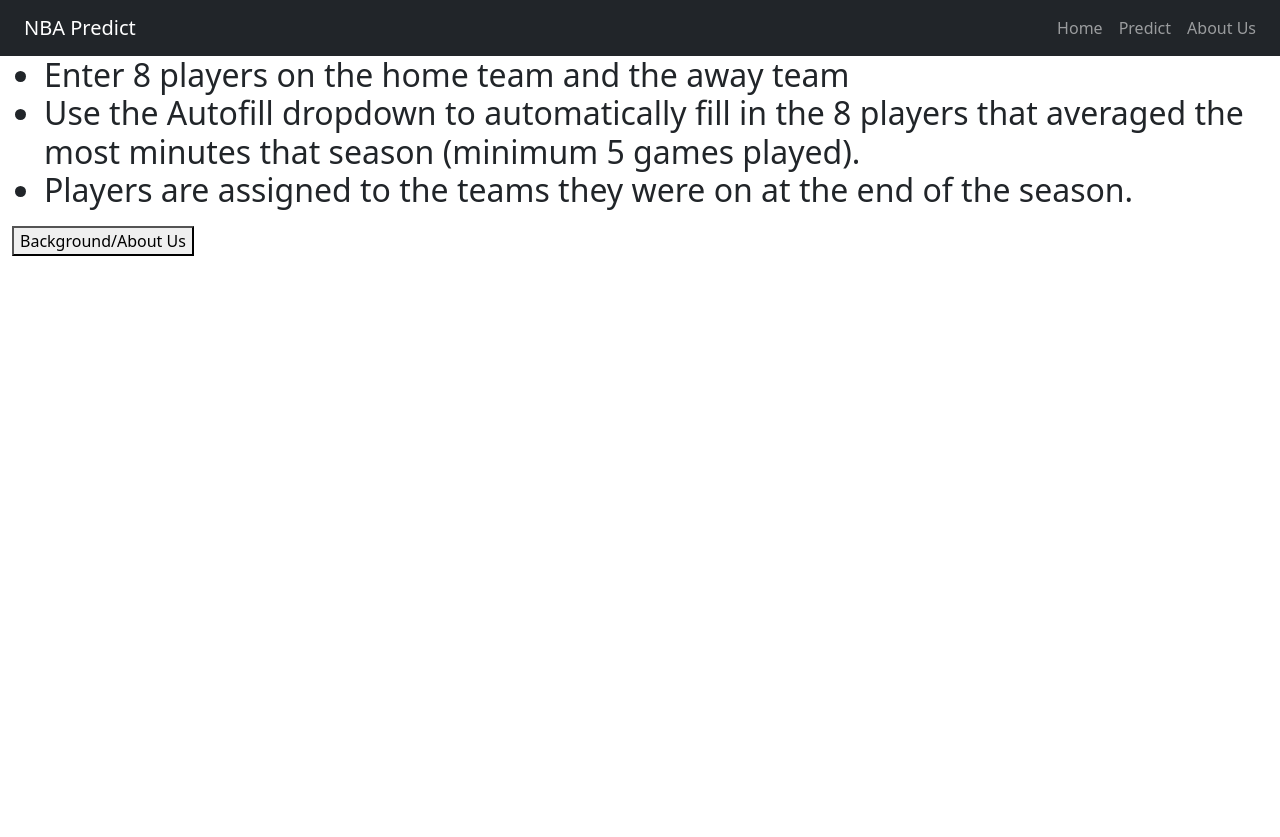
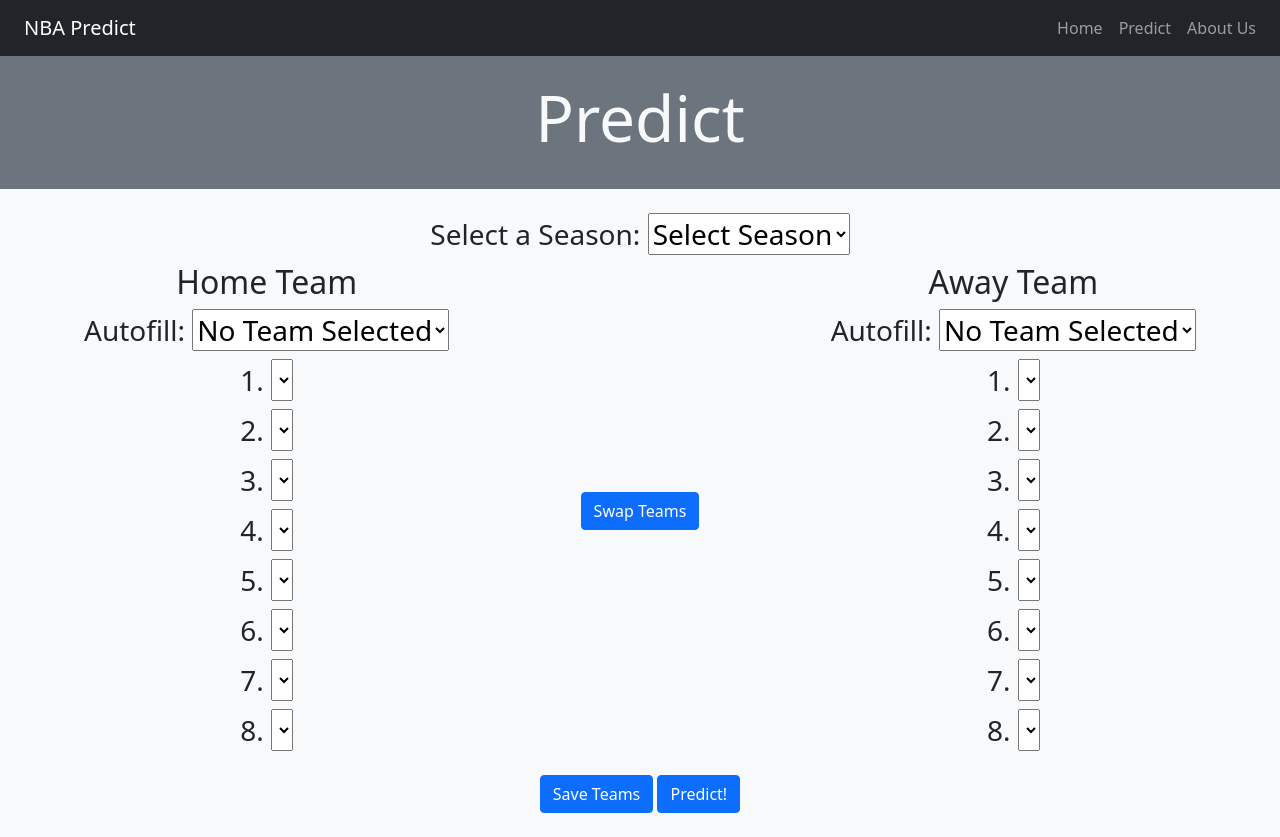
Before and after one commit to ljb135/nba-project-2, a Flask app: template templates/formBS.html in a window 1280 px wide. Before the commit the page ends 256 px from the top, so only its background shows below. Run offline with Flask 2, Linux system fonts and the light colour scheme; the template is opened without the code that fills it: values that come from a table or form of the project are taken from there, others are empty; parts of the project's set-up code (start-up, migrations or seed data) failed here and were passed over; some libraries are stand-ins or nearby versions.

Commit message:
Created basic form page with no validation functionality or style

```diff
--- a/forms.py
+++ b/forms.py
@@ -10,14 +10,12 @@ class PlayerForm(Form):
 
 # User entry form for entering players on home/away teams
 class PlayerSelectionForm(FlaskForm):
-    year_options = [("Select", "Select")]
+    year_options = [("Select", "Select Season")]
     for i in range(2015, 2020):
         year_options.append((str(i), f"{i}-{i + 1}"))
 
-    season = SelectField('Season', validators=[InputRequired()], choices=year_options)
-    home_team = SelectField('Home_Team', choices=["Select"])
-    away_team = SelectField('Away_Team', choices=["Select"])
+    season = SelectField('Season', validators=[InputRequired()], choices=year_options, default=2020)
+    home_team = SelectField('Home_Team', choices=["No Team Selected"])
+    away_team = SelectField('Away_Team', choices=["No Team Selected"])
     home_players = FieldList(FormField(PlayerForm), min_entries=8, max_entries=8)
     away_players = FieldList(FormField(PlayerForm), min_entries=8, max_entries=8)
-
-    submit = SubmitField('Predict!')
--- a/templates/formBS.html
+++ b/templates/formBS.html
@@ -1,14 +1,50 @@
 {%  extends "layoutBS.html" %}
 
 {% block content %}
-<div class="container-fluid">
-    <ul>
-        <h2>
-            <li>Enter 8 players on the home team and the away team</li>
-            <li>Use the Autofill dropdown to automatically fill in the 8 players that averaged the most minutes that season (minimum 5 games played).</li>
-            <li>Players are assigned to the teams they were on at the end of the season. </li>
-        </h2>
-    </ul>
-    <a href="about" class="buttons"><button>Background/About Us</button></a>
+<div class="container-fluid bg-secondary text-light pt-4 pb-4">
+  <center>
+    <h1 class="display-3">Predict</h1>
+  </center>
 </div>
+
+<div class="container-fluid bg-light pt-4 pb-4">
+  <form method="POST" action="" role="form">
+    {{ form.csrf }}
+    <div class="row">
+      <h3><center>Select a Season: {{ form.season }}</center></h3>
+    </div>
+    <div class="row">
+      <div class="col-5">
+        <center>
+          <h2>Home Team</h2>
+          <h3>Autofill: {{ form.home_team }} </h3>
+          {% for home_player in form.home_players %}
+            <h3>{{ loop.index }}. {{ home_player.player }}</h3>
+          {% endfor %}
+        </center>
+      </div>
+      <div class="col-2 align-self-center">
+        <center>
+          <button type="button" class="btn btn-primary">Swap Teams</button>
+        </center>
+      </div>
+      <div class="col-5">
+        <center>
+          <h2>Away Team</h2>
+          <h3>Autofill: {{ form.away_team }} </h3>
+          {% for away_player in form.away_players %}
+            <h3>{{ loop.index }}. {{ away_player.player }}</h3>
+          {% endfor %}
+        </center>
+      </div>
+    </div>
+    <div class="container mt-3">
+      <center>
+        <button type="button" class="btn btn-primary">Save Teams</button>
+        <button type="submit" class="btn btn-primary">Predict!</button>
+      </center>
+    </div>
+  </form>
+</div>
+
 {% endblock content %}
--- a/templates/homeBS.html
+++ b/templates/homeBS.html
@@ -2,7 +2,7 @@
 
 {% block content %}
 
-<div class="container-fluid" style= "background-image: url('/static/NBA_background.png')">
+<div id="hero" class="container-fluid" style= "background-image: url('/static/NBA_background.png')">
   <div class="row min-vh-100">
     <div class="container-fluid my-auto">
       <center>
@@ -15,7 +15,7 @@
 </div>
 
 <div id="body" class="container-fluid">
-  <div class="row mt-5 mb-5">
+  <div class="row bg-light pt-5 pb-5">
     <div class="col-md align-self-center">
       <center>
         <h1>Using the Predictor</h1>
```
Also changed, not shown: mainBS.py (+22 -7 lines).
